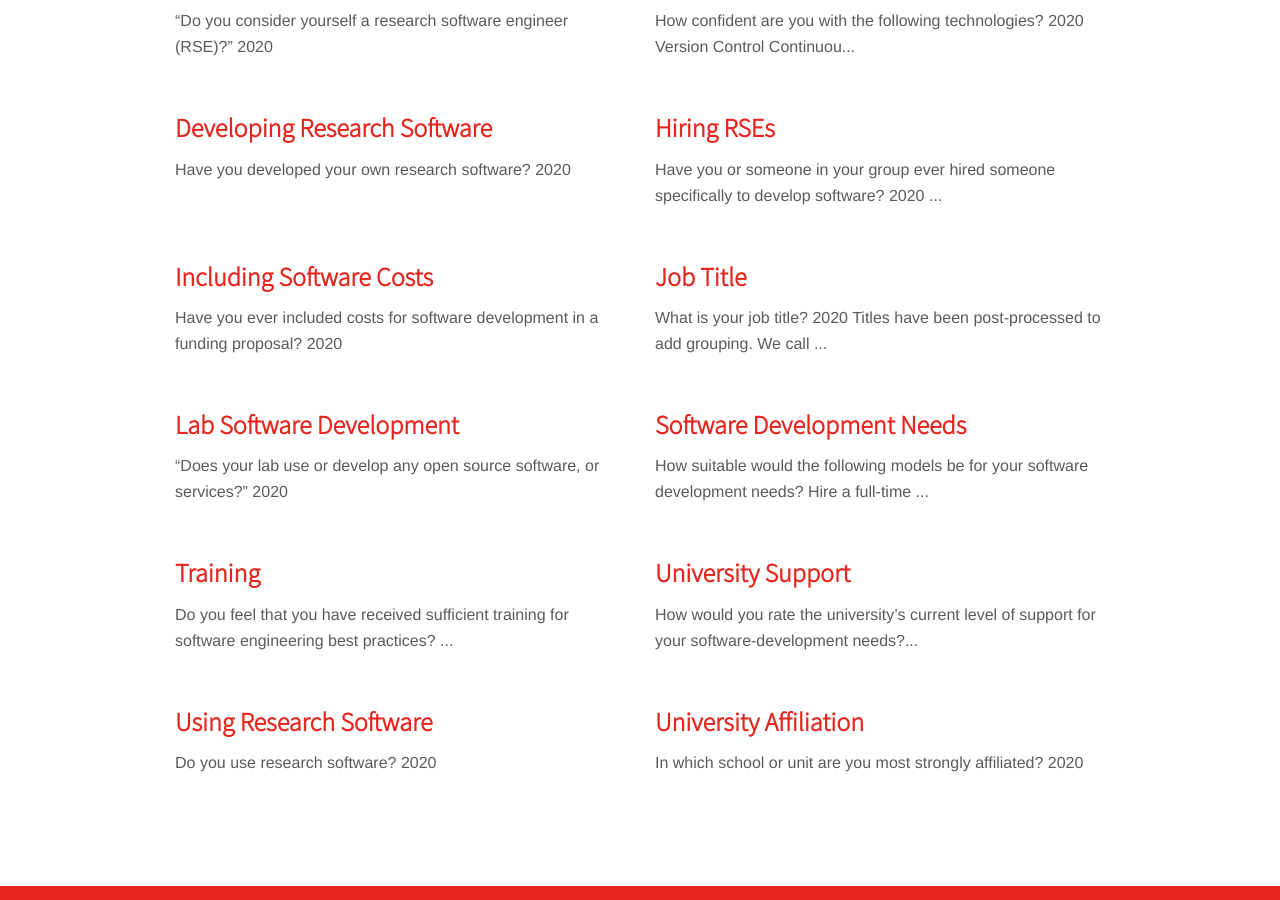
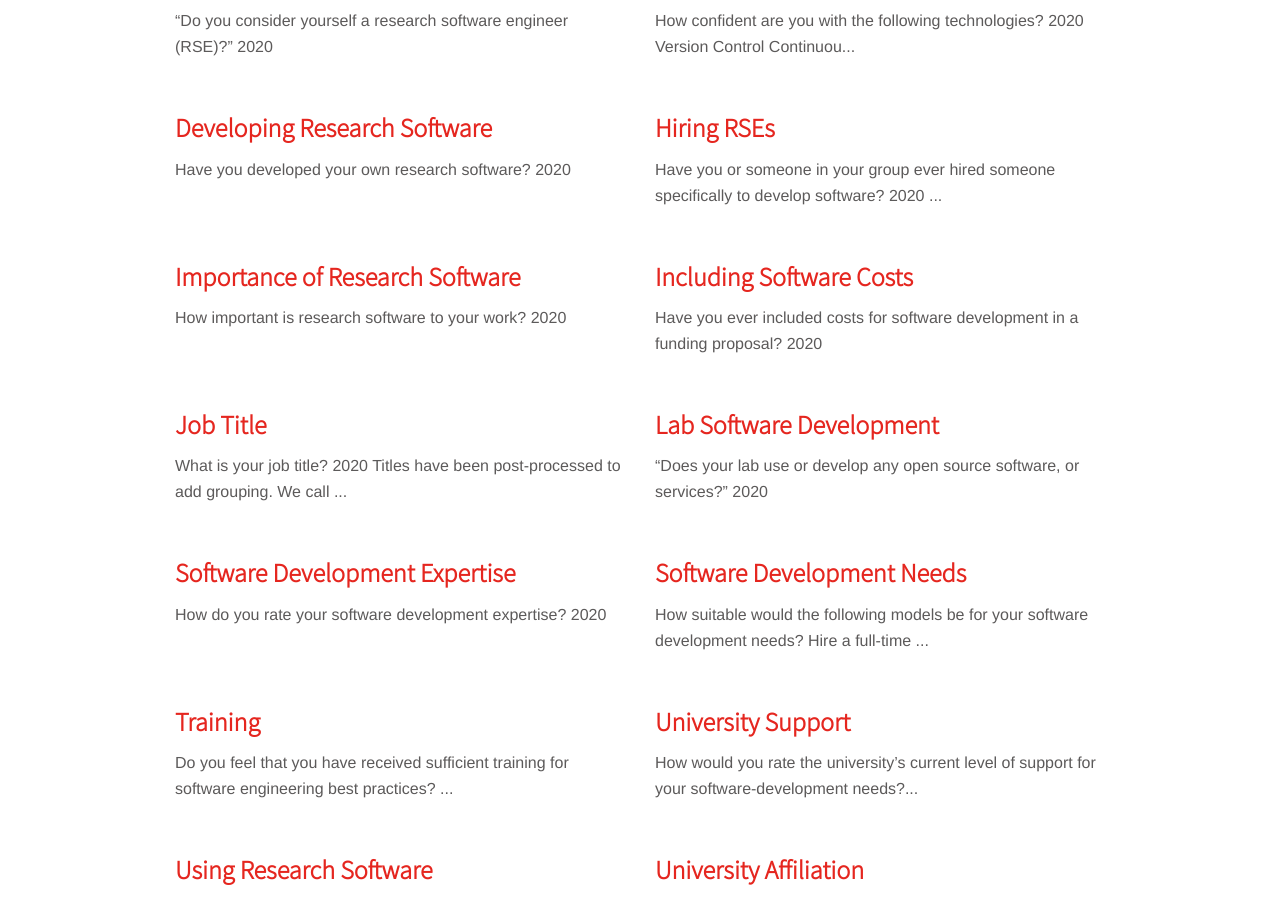
Before and after one commit to rseng/stanford-software-survey, a Jekyll site: the page built from pages/results.md, in a window 1280 px wide and 900 px high, scrolled down 632 px. Built offline with Jekyll 4.4.1, drawn with Linux system fonts in a browser that asks for light colours.

Commit message:
adding bar plot and completed post
Signed-off-by: vsoch <vsochat@stanford.edu>

```diff
--- a/_config.yml
+++ b/_config.yml
@@ -3,6 +3,9 @@
 title: 'The Stanford Software Survey'
 
 google_analytics_id: ""
+
+# Link to post with current results to appear at the top of home
+current_results: /2021/01/04/two-thousand-twenty/
 footer:
   copyright_text: 'Copyright 2021, Stanford University'
 
--- a/_includes/call.html
+++ b/_includes/call.html
@@ -1,5 +1,5 @@
 <div class="call">
     <div class="call-box-bottom">
-      <a href="{{ site.baseurl }}/results" class="button">View Results</a>
+      <a href="{{ site.baseurl }}{{ site.current_results }}" class="button">View Results</a>
     </div>
 </div>
--- /dev/null
+++ b/_results/importance-research-software.md
@@ -0,0 +1,14 @@
+---
+title: "Importance of Research Software"
+date: 2021-01-04T12:33:46+10:00
+featured: true
+weight: 1
+layout: result
+---
+
+# How important is research software to your work?
+
+## 2020
+
+{% assign counts = site.data.stanford-software-survey-2020["How important is research software to your work?"].counts %}
+{% include graphs/bar.html counts=counts divid="chart_2020" labels="Not at all Important,Somewhat Important,Neutral,Moderately Important,Vital" %}
--- /dev/null
+++ b/_results/software-development-expertise.md
@@ -0,0 +1,14 @@
+---
+title: "Software Development Expertise"
+date: 2021-01-04T12:33:46+10:00
+featured: true
+weight: 1
+layout: result
+---
+
+# How do you rate your software development expertise?
+
+## 2020
+
+{% assign counts = site.data.stanford-software-survey-2020["How do you rate your software development expertise?"].counts %}
+{% include graphs/bar.html counts=counts divid="chart_2020" labels="Beginner,Competent,Proficient,Advanced,Professional" %}
```
Also changed, not shown: README.md (+7 -0 lines), _data/stanford-software-survey-2020.json (+95 -95 lines), _includes/graphs/bar.html (added, +30 -0 lines), _layouts/post.html (added, +17 -0 lines), _posts/2021-01-06-two-thousand-twenty.md (+22 -3 lines), _results/university-support.md (+1 -1 lines), scripts/prepare_data.py (+11 -5 lines).
